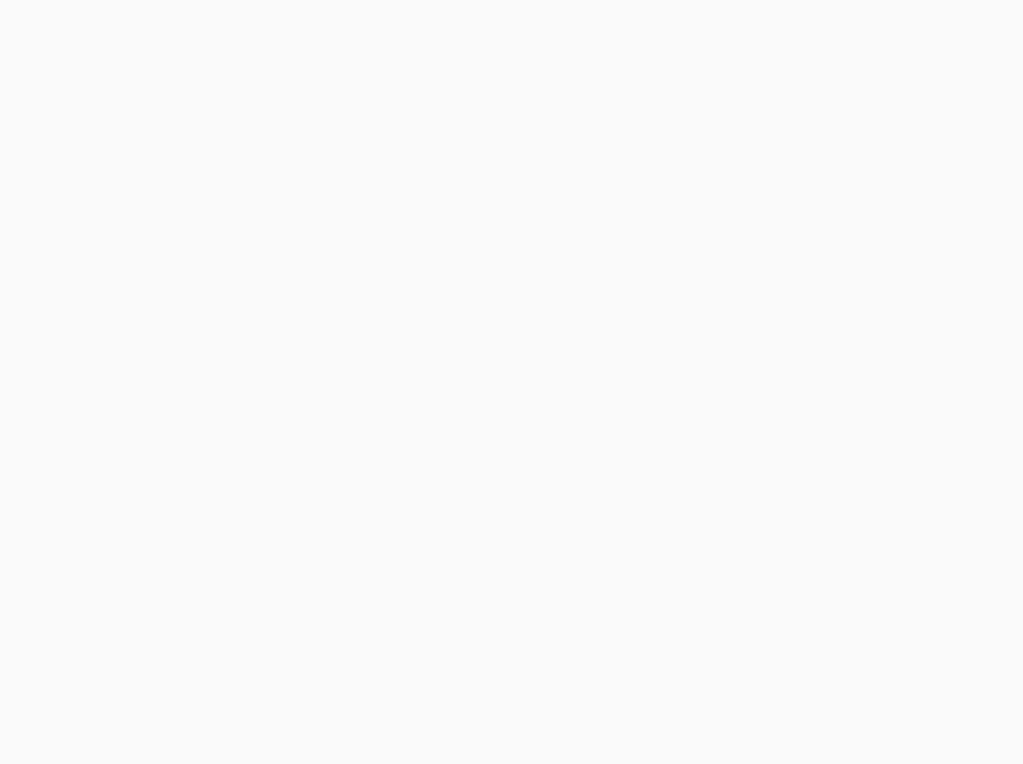
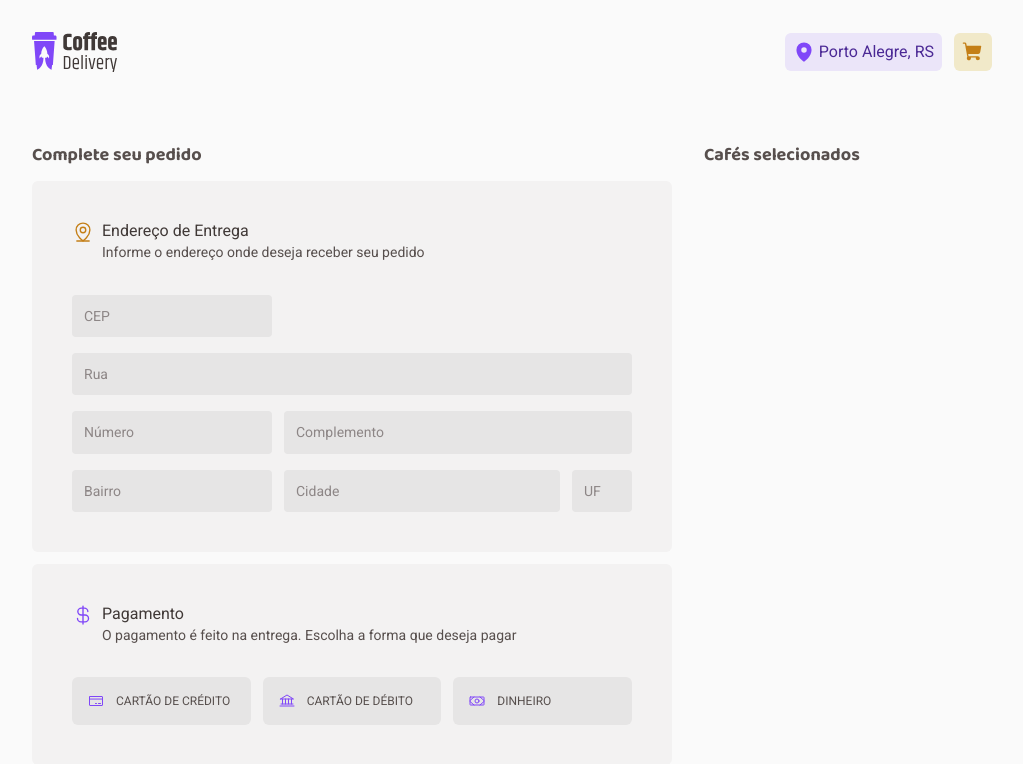
Before and after one commit to NayaraHolanda/coffee-delivery, a React (Vite) app: page /checkout in a window 1280 px wide. Before the commit this address had no page. Shown: the top 764 px of the page, without its empty margins (128-1151 px from the left). Built offline with nearby package versions, Linux system fonts and the light colour scheme.

Commit message:
Add Checkout page and CheckoutForm component

```diff
--- a/package.json
+++ b/package.json
@@ -13,6 +13,7 @@
     "phosphor-react": "^1.4.1",
     "react": "^18.2.0",
     "react-dom": "^18.2.0",
+    "react-hook-form": "^7.45.4",
     "react-router-dom": "^6.14.2",
     "styled-components": "^6.0.7"
   },
@@ -20,6 +21,7 @@
     "@rocketseat/eslint-config": "^2.1.0",
     "@types/react": "^18.2.15",
     "@types/react-dom": "^18.2.7",
+    "@types/styled-components": "^5.1.26",
     "@typescript-eslint/eslint-plugin": "^6.0.0",
     "@typescript-eslint/parser": "^6.0.0",
     "@vitejs/plugin-react": "^4.0.3",
--- a/src/Router.tsx
+++ b/src/Router.tsx
@@ -1,12 +1,14 @@
 import { Routes, Route } from 'react-router-dom'
 import { DefaultLayout } from './layouts/DefaultLayout'
 import { Home } from './pages/Home'
+import { Checkout } from './pages/Checkout'
 
 export function Router() {
   return (
     <Routes>
       <Route path="/" element={<DefaultLayout />}>
         <Route path="/" element={<Home />} />
+        <Route path="/checkout" element={<Checkout />} />
       </Route>
     </Routes>
   )
--- /dev/null
+++ b/src/pages/Checkout/components/CheckoutForm/index.tsx
@@ -0,0 +1,122 @@
+import {
+  CheckoutFormContainer,
+  FormContainer,
+  FormLegend,
+  FormInputs,
+  InputText,
+  ZipCodeInput,
+  NeighborhoodInput,
+  StateInput,
+  CityInput,
+  ComplementInput,
+  NumberInput,
+  ContainerRadioInput,
+  RadioInput,
+  LabelRadioInput,
+} from './styles'
+import {
+  MapPinLine,
+  CurrencyDollar,
+  CreditCard,
+  Bank,
+  Money,
+} from 'phosphor-react'
+
+export function CheckoutForm() {
+  return (
+    <CheckoutFormContainer>
+      <FormContainer>
+        <FormLegend color="yellow-dark">
+          <i>
+            <MapPinLine size={22} />
+          </i>{' '}
+          <p>
+            Endereço de Entrega <br />
+            <span>Informe o endereço onde deseja receber seu pedido</span>
+          </p>
+        </FormLegend>
+        <FormInputs>
+          <ZipCodeInput
+            type="text"
+            name="zipCode"
+            id="zipCode"
+            placeholder="CEP"
+          />
+          <InputText type="text" name="street" id="street" placeholder="Rua" />
+          <div>
+            <NumberInput
+              type="text"
+              name="number"
+              id="number"
+              placeholder="Número"
+            />
+            <ComplementInput
+              type="text"
+              name="complement"
+              id=""
+              placeholder="Complemento"
+            />
+          </div>
+          <div>
+            <NeighborhoodInput
+              type="text"
+              name="neighborhood"
+              id=""
+              placeholder="Bairro"
+            />
+            <CityInput type="text" name="city" id="city" placeholder="Cidade" />
+            <StateInput type="text" name="state" id="state" placeholder="UF" />
+          </div>
+        </FormInputs>
+      </FormContainer>
+      <FormContainer>
+        <FormLegend color="purple">
+          <i>
+            <CurrencyDollar size={22} />
+          </i>{' '}
+          <p>
+            Pagamento <br />
+            <span>
+              O pagamento é feito na entrega. Escolha a forma que deseja pagar
+            </span>
+          </p>
+        </FormLegend>
+        <ContainerRadioInput>
+          <RadioInput
+            type="radio"
+            name="payment"
+            id="creditCard"
+            value="Cartão de crédito"
+          />
+          <LabelRadioInput htmlFor="creditCard">
+            <i>
+              <CreditCard size={16} />
+            </i>
+            Cartão de crédito
+          </LabelRadioInput>
+
+          <RadioInput
+            type="radio"
+            name="payment"
+            id="debitCard"
+            value="Cartão de débito"
+          />
+          <LabelRadioInput htmlFor="debitCard">
+            <i>
+              <Bank size={16} />
+            </i>
+            Cartão de débito
+          </LabelRadioInput>
+
+          <RadioInput type="radio" name="payment" id="cash" value="Dinheiro" />
+          <LabelRadioInput htmlFor="cash">
+            <i>
+              <Money size={16} />
+            </i>
+            Dinheiro
+          </LabelRadioInput>
+        </ContainerRadioInput>
+      </FormContainer>
+    </CheckoutFormContainer>
+  )
+}
--- /dev/null
+++ b/src/pages/Checkout/components/CheckoutForm/styles.ts
@@ -0,0 +1,159 @@
+import { styled } from 'styled-components'
+
+export const CheckoutFormContainer = styled.div`
+  width: 100%;
+
+  display: flex;
+  flex-direction: column;
+  gap: 0.75rem;
+`
+
+export const FormContainer = styled.div`
+  background: ${(props) => props.theme['base-card']};
+  border-radius: 6px;
+
+  padding: 2.5rem;
+
+  width: 640px;
+  max-width: 640px;
+
+  display: flex;
+  flex-direction: column;
+
+  gap: 2rem;
+`
+
+export const FormLegend = styled.div<{ color: string }>`
+  display: flex;
+  align-items: flex-start;
+
+  gap: 0.5rem;
+
+  color: ${(props) => props.theme['base-subtitle']};
+
+  i {
+    color: ${(props) => props.theme[props.color]};
+  }
+
+  span {
+    color: ${(props) => props.theme['base-text']};
+
+    font-size: 0.875rem;
+    line-height: 130%;
+  }
+`
+
+export const FormInputs = styled.div`
+  display: flex;
+  flex-direction: column;
+
+  gap: 1rem;
+
+  > div {
+    display: flex;
+
+    gap: 0.75rem;
+  }
+`
+
+export const InputText = styled.input`
+  background: ${(props) => props.theme['base-button']};
+  color: ${(props) => props.theme['base-text']};
+
+  border: 0;
+  border-radius: 4px;
+  padding: 0.75rem;
+
+  font-size: 0.875rem;
+  line-height: 130%;
+
+  width: 100%;
+
+  &:focus {
+    box-shadow: none;
+    border: 0.5px solid ${(props) => props.theme['yellow-dark']};
+  }
+
+  &::placeholder {
+    color: ${(props) => props.theme['base-label']};
+  }
+`
+
+export const ZipCodeInput = styled(InputText)`
+  min-width: 200px;
+  max-width: 200px;
+`
+
+export const NumberInput = styled(InputText)`
+  min-width: 200px;
+  max-width: 200px;
+`
+
+export const ComplementInput = styled(InputText)`
+  max-width: 348px;
+`
+
+export const NeighborhoodInput = styled(InputText)`
+  min-width: 200px;
+  max-width: 200px;
+`
+
+export const CityInput = styled(InputText)`
+  max-width: 276px;
+`
+
+export const StateInput = styled(InputText)`
+  max-width: 60px;
+`
+
+export const ContainerRadioInput = styled.div`
+  display: flex;
+`
+
+export const RadioInput = styled.input`
+  appearance: none;
+  -webkit-appearance: none;
+  -moz-appearance: none;
+
+  &:focus {
+    box-shadow: none;
+  }
+`
+
+export const LabelRadioInput = styled.label`
+  background: ${(props) => props.theme['base-button']};
+  border-radius: 6px;
+
+  font-size: 0.75rem;
+  text-transform: uppercase;
+  line-height: 0;
+
+  padding: 1rem;
+
+  flex: 1;
+  display: flex;
+  align-items: center;
+
+  gap: 0.75rem;
+
+  cursor: pointer;
+  user-select: none;
+
+  &:not(:nth-child(2)) {
+    margin-left: 0.75rem;
+  }
+
+  i {
+    color: ${(props) => props.theme.purple};
+    line-height: 0;
+  }
+
+  &:hover {
+    background: ${(props) => props.theme['base-hover']};
+  }
+
+  ${RadioInput}:checked + & {
+    background: ${(props) => props.theme['purple-light']};
+    border: 0.5px ${(props) => props.theme.purple} solid;
+  }
+`
--- /dev/null
+++ b/src/pages/Checkout/index.tsx
@@ -0,0 +1,33 @@
+import { CheckoutForm } from './components/CheckoutForm'
+import { CheckoutContainer, FirstSection, SecondSection } from './styles'
+import { useForm } from 'react-hook-form'
+
+export function Checkout() {
+  const checkoutForm = useForm({
+    defaultValues: {
+      zipCode: '',
+      street: '',
+      number: '',
+      complement: '',
+      neighborhood: '',
+      city: '',
+      state: '',
+    },
+  })
+
+  const { handleSubmit, watch, reset } = checkoutForm
+
+  return (
+    <CheckoutContainer>
+      <section>
+        <h3>Complete seu pedido</h3>
+        <form action="">
+          <CheckoutForm />
+        </form>
+      </section>
+      <section>
+        <h3>Cafés selecionados</h3>
+      </section>
+    </CheckoutContainer>
+  )
+}
--- /dev/null
+++ b/src/pages/Checkout/styles.ts
@@ -0,0 +1,23 @@
+import { styled } from 'styled-components'
+
+export const CheckoutContainer = styled.div`
+  display: flex;
+  justify-content: space-between;
+  align-items: flex-start;
+
+  gap: 2rem;
+  margin-top: 2.5rem;
+
+  section {
+    width: 100%;
+  }
+
+  h3 {
+    font-family: 'Baloo 2', sans-serif;
+    font-size: 1.125rem;
+    font-weight: 700;
+    line-height: 130%;
+
+    margin-bottom: 0.875rem;
+  }
+`
--- a/src/styles/themes/default.ts
+++ b/src/styles/themes/default.ts
@@ -18,4 +18,4 @@ export const defaultTheme = {
   'base-card': '#F3F2F2',
 
   white: '#FFFFFF',
-}
+} as const
```
Also changed, not shown: 1 other file (tests, documents, lock files or other folders).
